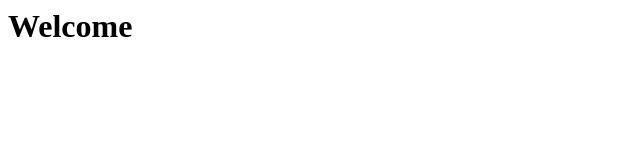
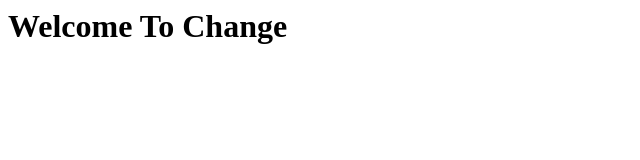
Before and after one commit to MERN-Organization/demo-repository, a website: page index.html in a window 1280 px wide. Shown: the whole page, without its empty margins (0-640 px from the left). Drawn offline with Linux system fonts and the light colour scheme.

Commit message:
HTML CHANGE 1

```diff
--- a/index.html
+++ b/index.html
@@ -1 +1 @@
-<h1>Welcome</h1>
+<h1>Welcome To Change</h1>
```
